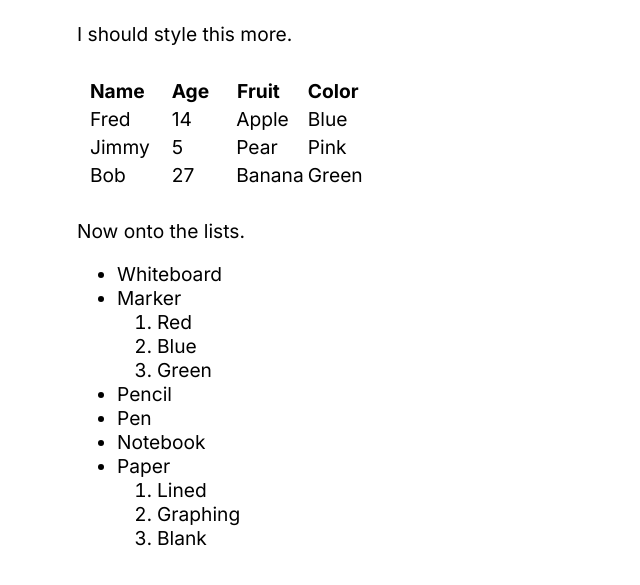
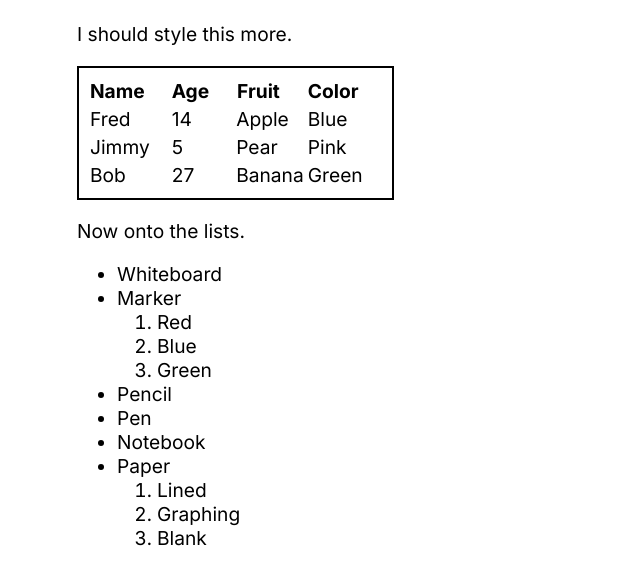
Before and after one commit to Y1rd/gamedev2024, a plain HTML site: page public/t1ao3-tables.html in a window 1280 px wide. Shown: the part 75-660 px from the top of the page, without its empty margins (247-887 px from the left). Drawn offline with Linux system fonts and the light colour scheme; a web font is replaced by a local one.

Commit message:
oops forgot

```diff
--- a/public/style.css
+++ b/public/style.css
@@ -38,6 +38,12 @@ table {
     border: #fff 2px solid;
     padding: 8px;
 }
+@media (prefers-color-scheme: light) {
+    table {
+        border: black 2px solid;
+        padding: 8px;
+    }
+}
 
 th {
     padding-right: 24px;
```
